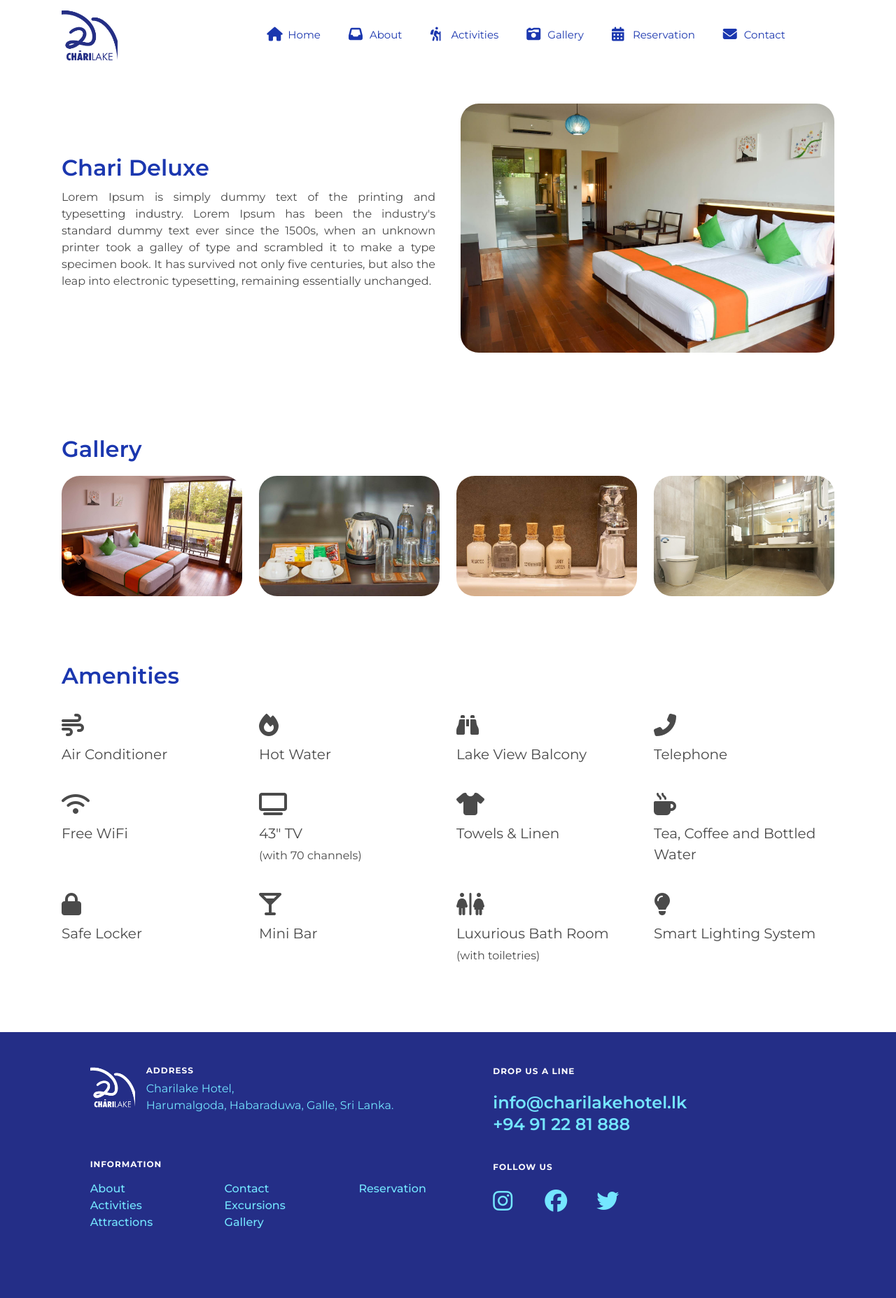
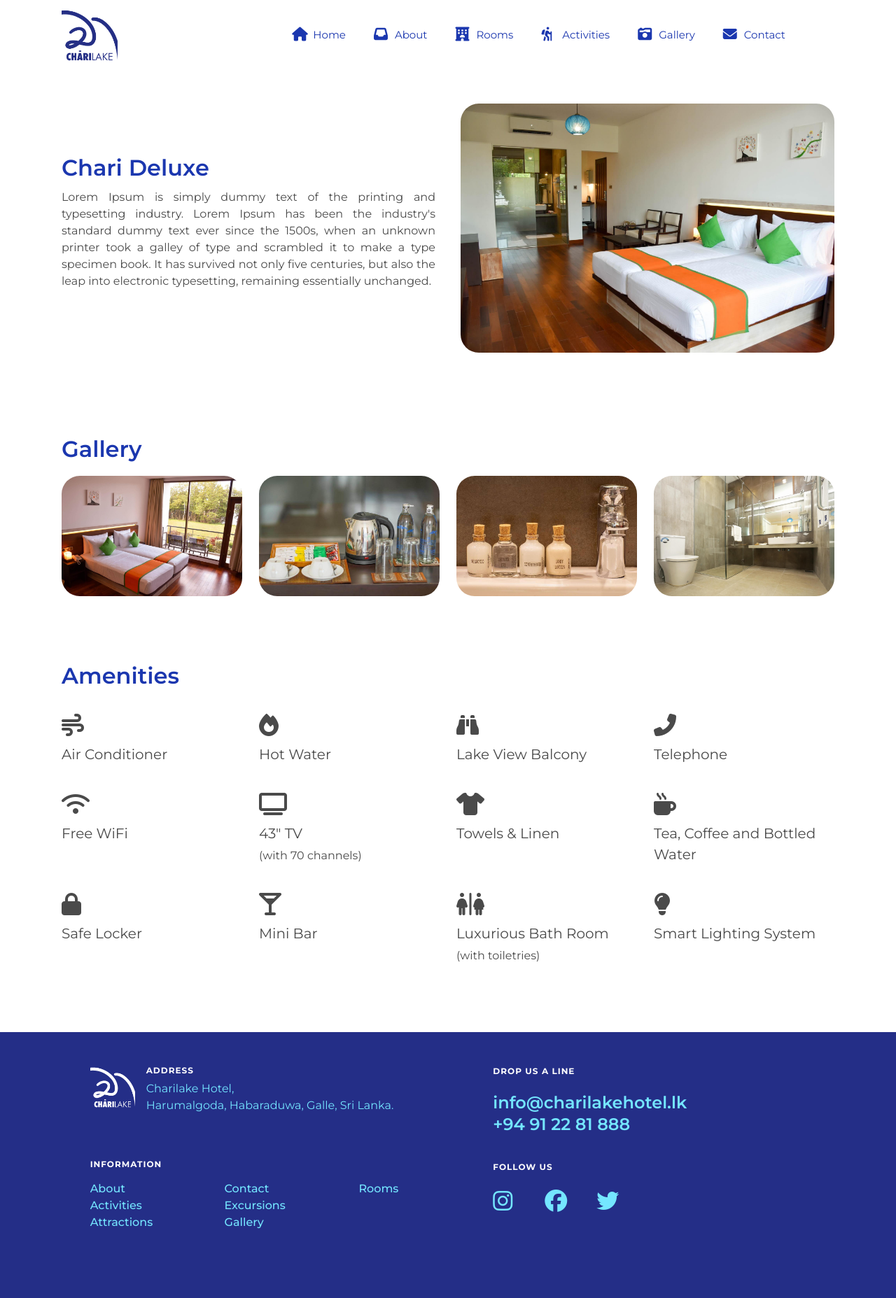
Before and after one commit to Iconicto/chari-lake, a Django app: page /rooms/chari-deluxe in a window 1280 px wide. Shown: the whole page at 70% size. Run offline with Django 3.2, Linux system fonts and the light colour scheme; some libraries are stand-ins or nearby versions.

Commit message:
Renamed reservation to rooms

```diff
--- a/frontend/urls.py
+++ b/frontend/urls.py
@@ -9,7 +9,7 @@ urlpatterns = [
     path('contact', views.contact_us, name='contact_us'),
     path('excursions', views.excursions, name='excursions'),
     path('gallery', views.gallery, name='gallery'),
-    path('reservation', views.reservation, name='reservation'),
+    path('rooms', views.rooms, name='rooms'),
     path('rooms/chari-deluxe', views.room_chari_deluxe, name='room_chari_deluxe'),
     path('rooms/family-deluxe', views.room_family_deluxe, name='rooms_family_deluxe'),
 ]
--- a/frontend/views.py
+++ b/frontend/views.py
@@ -31,8 +31,8 @@ def gallery(request):
     return render(request, "frontend/gallery.html", context={"images": sorted(images)})
 
 
-def reservation(request):
-    return render(request, "frontend/reservation.html")
+def rooms(request):
+    return render(request, "frontend/rooms.html")
 
 
 def room_chari_deluxe(request):
--- a/templates/frontend/index.html
+++ b/templates/frontend/index.html
@@ -273,7 +273,7 @@
               "closes": "23:30"
             }
           ],
-          "menu": "https://charilakehotel.lk/reservation",
+          "menu": "https://charilakehotel.lk/rooms",
           "acceptsReservations": "True"
         }
     </script>
--- a/templates/frontend/partial/footer.html
+++ b/templates/frontend/partial/footer.html
@@ -59,7 +59,7 @@
                        href="{% url 'gallery' %}">Gallery</a><br/>
                 </div>
                 <div class="column">
-                    <a class="has-text-link has-text-weight-medium footer-link" href="{% url 'reservation' %}">Reservation</a>
+                    <a class="has-text-link has-text-weight-medium footer-link" href="{% url 'rooms' %}">Rooms</a>
                 </div>
             </div>
         </div>
--- a/templates/frontend/partial/navbar.html
+++ b/templates/frontend/partial/navbar.html
@@ -23,6 +23,13 @@
             </a>
             </li>
             <li>
+                <a class="navbar-links-solid" href="{% url 'rooms' %}">
+                    <div class="link-holder">
+                        <i class="fas fa-hotel link-icons"></i> Rooms
+                    </div>
+                </a>
+            </li>
+            <li>
                 <a class="navbar-links-solid" href="{% url 'activities' %}">
                     <div class="link-holder">
                         <i class="fas fa-hiking link-icons"></i> Activities
@@ -37,13 +44,6 @@
                 </a>
             </li>
             <li>
-                <a class="navbar-links-solid" href="{% url 'reservation' %}">
-                    <div class="link-holder">
-                        <i class="fas fa-calendar-alt link-icons"></i> Reservation
-                    </div>
-                </a>
-            </li>
-            <li>
                 <a class="navbar-links-solid" href="{% url 'contact_us' %}">
                     <div class="link-holder">
                         <i class="fas fa-envelope link-icons"></i> Contact
```
Also changed, not shown: templates/frontend/rooms.html (renamed from templates/frontend/reservation.html, +3 -4 lines).
